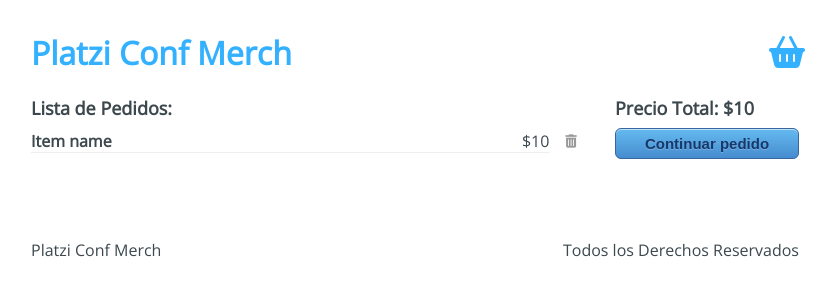
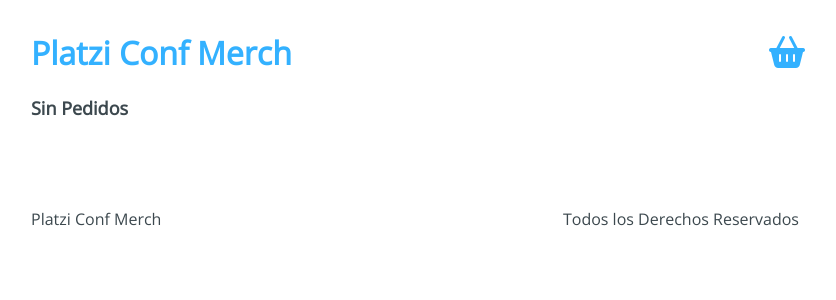
Before and after one commit to PabloTachella/platzi-conf-merch, a React app: page /checkout in a window 1280 px wide. Shown: the top 300 px of the page, without its empty margins (225-1061 px from the left). Built offline with nearby package versions, Linux system fonts and the light colour scheme.

Commit message:
Se implemento useContext en la pagina de Checkout para traer los articulos agregados al carro y poder eliminarlos si se desea

```diff
--- a/src/containers/Checkout.jsx
+++ b/src/containers/Checkout.jsx
@@ -1,28 +1,47 @@
-import React from "react";
+import React, { useContext } from "react";
 import { Link } from "react-router-dom";
+import AppContext from "../context/AppContext";
 import '../styles/components/Checkout.css'
 
 const Checkout = () => {
+
+    const { state, removeFromCart } = useContext(AppContext)
+    const { cart } = state
+
+    const handleRemove = (product, index) => () => {
+        removeFromCart(product, index)
+    }
+
+    const handleSumTotal = () => {
+        const reducer = (accumulator, currentValue) => accumulator + currentValue.price
+        const sum = cart.reduce(reducer, 0)
+        return sum
+    }
+
     return (
         <div className="Checkout">
             <div className="Checkout-content">
-                <h3>Lista de Pedidos:</h3>
-                <div className="Checkout-item">
+                <h3>{cart.length > 0 ? `Lista de Pedidos:` : `Sin Pedidos`}</h3>
+                {cart.map((item, i) => (
+                    <div className="Checkout-item" key={i}>
                         <div className="Checkout-element">
-                        <h4>Item name</h4>
-                        <span>$10</span>
+                            <h4>{item.title}</h4>
+                            <span>${item.price}</span>
                         </div>
-                    <button type="button">
+                        <button type="button" onClick={handleRemove(item, i)}>
                             <i className="fas fa-trash-alt" title="Eliminar" />
                         </button>
                     </div>
+                ))}
             </div>
+            {cart.length > 0 && (
                 <div className="Checkout-sidebar">
-                <h3>Precio Total: $10</h3>
+                    <h3>{`Precio Total: $ ${handleSumTotal()}`}</h3>
                     <Link to="/checkout/information">
                         <button type="button">Continuar pedido</button>
                     </Link>
                 </div>
+            )}
         </div>
     )
 }
--- a/src/hooks/useInitialState.js
+++ b/src/hooks/useInitialState.js
@@ -11,10 +11,10 @@
         })
     }
 
-    const removeFromCart = payload => {
+    const removeFromCart = (_payload, indexToRemove) => { // con guion bajo indico que el parametro no sera utilizado
         setState({
             ...state,
-            cart: state.cart.filter(item => item.id != payload),
+            cart: state.cart.filter((_item, indexCurrent) => indexCurrent !== indexToRemove),
         })
     }
 
```
Lines whose indentation alone changed are shown as unchanged.
